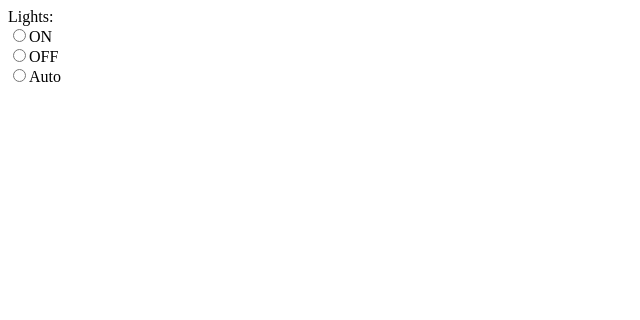
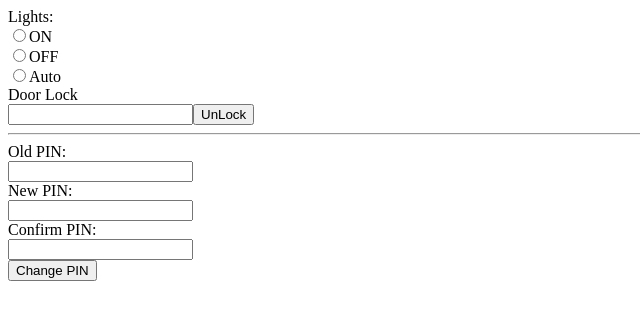
Before and after one commit to MayurSChittaragi/iot-remote, a React (Create React App) app: page / in a window 1280 px wide. Shown: the top 320 px of the page, without its empty margins (0-640 px from the left). Built offline with nearby package versions, Linux system fonts and the light colour scheme; the HTML template or start-up script is replaced by a standard one.

Commit message:
front-end of doorLock, adjusting fireAlarm

```diff
--- a/src/api/thingspeak.ts
+++ b/src/api/thingspeak.ts
@@ -8,7 +8,7 @@ const writeThingspeak = axios.create({
 });
 
 const readThingspeak = axios.create({
-	baseURL: "https://api.thingspeak.com/channels/1839256/fields/3/last.json",
+	baseURL: "https://api.thingspeak.com/channels/1839256/fields/",
 	params: {
 		api_key: "FWX0XX7TF8EKNG27",
 	},
--- a/src/components/App.tsx
+++ b/src/components/App.tsx
@@ -2,6 +2,7 @@ import React from 'react';
 import LightButton from './LightButton';
 import { writeThingspeak } from '../api/thingspeak';
 import FireAlarm from './FireAlarm';
+import DoorLock from './DoorLock';
 
 function App() {
   //light: "ON" | "OFF" | "AUTO" field1
@@ -17,9 +18,8 @@ function App() {
   }
 
   const getLightProp = async (term: string) => {
-    console.log(process.env.WRITE_API);
     setLightState(term);
-    console.log(term);
+    // console.log(term);
     const code = convertLightTerm(term);
     await writeThingspeak.get(`?field1=${code}`).then(
       (response) => {
@@ -36,6 +36,7 @@ function App() {
     <div className="App">
       <LightButton getLightProp={getLightProp} />
       <FireAlarm />
+      <DoorLock />
     </div>
   );
 }
--- /dev/null
+++ b/src/components/DoorLock.tsx
@@ -0,0 +1,57 @@
+import React, { Component } from 'react'
+
+export default class DoorLock extends Component {
+    state: any = {
+        doorState: "",
+        pin: "",
+    };
+
+    changePin = (e: any) => {
+        e.preventDefault();
+        // console.log(e.target.newPin.value);
+        if(e.target.newPin.value === e.target.confirmPin.value){
+            // this.setState({pin: e.target.newPin.value});
+
+            console.log(this.state.pin);
+        }
+    }
+
+    render() {
+        return (
+            <div className='ui container segment'>
+                <div className='ui field'>
+                    <label htmlFor="doorLock" className='label'>Door Lock</label>
+                    <div className='ui input'>
+                        <input type="password" id="doorLock" autoComplete="off" name="doorLock" onChange={e => this.setState({
+                            doorState: e.target.value
+                        })} />
+                        <button className='ui button primary'>UnLock</button>
+                    </div>
+                </div>
+                <hr />
+                <form onSubmit={this.changePin}>
+                    <div className='ui field'>
+                        <label htmlFor="oldPin" className='label'>Old PIN:  </label>
+                        <div className='ui input'>
+                            <input type="password" id="oldPin" autoComplete="off" name="oldPin" />
+                        </div>
+                    </div>
+                    <div className='ui field'>
+                        <label htmlFor="newPin" className='label'>New PIN:  </label>
+                        <div className='ui input'>
+                            <input type="password" id="newPin" autoComplete="off" name="newPin" />
+                        </div>
+                    </div>
+                    <div className='ui field'>
+                        <label htmlFor="confirmPin" className='label'>Confirm PIN:  </label>
+                        <div className='ui input'>
+                            <input type="password" id="confirmPin" autoComplete="off" name="confirmPin" />
+                        </div>
+                    </div>
+                    <button className='ui button secondary' type='submit'>Change PIN</button>
+                </form>
+
+            </div>
+        )
+    }
+}
--- a/src/components/FireAlarm.tsx
+++ b/src/components/FireAlarm.tsx
@@ -6,18 +6,22 @@ class FireAlarm extends React.Component {
     state: any = {
         alarmState: 0,
     };
-    interval = setInterval(() => {
+    componentDidMount() {
+        setInterval(() => {
             // console.log("Hello");
-        readThingspeak.get('').then((response) => {
+            readThingspeak.get('3/last.json').then((response) => {
                 // console.log(response.data.field3);
-            this.setState({ alarmState: response.data.field3 });
+                this.setState({ alarmState: parseInt(response.data.field3) });
                 // console.log(this.state.alarmState);
             });
         }, 9000);
+    }
+
     render() {
+        if (this.state.alarmState !== 0) {
             return (
                 <div>
-                <div className={(this.state.alarmState === 0) ? 'hidden' : ''}>
+                    <div>
                         <div className={`ui container segment`} style={{ backgroundColor: 'red' }}>
                             <h1>FireAlarm</h1>
                         </div>
@@ -25,6 +29,8 @@ class FireAlarm extends React.Component {
                 </div>
             );
         }
+        return null;
+    }
 }
 
 export default FireAlarm
```
Lines whose indentation alone changed are shown as unchanged.
